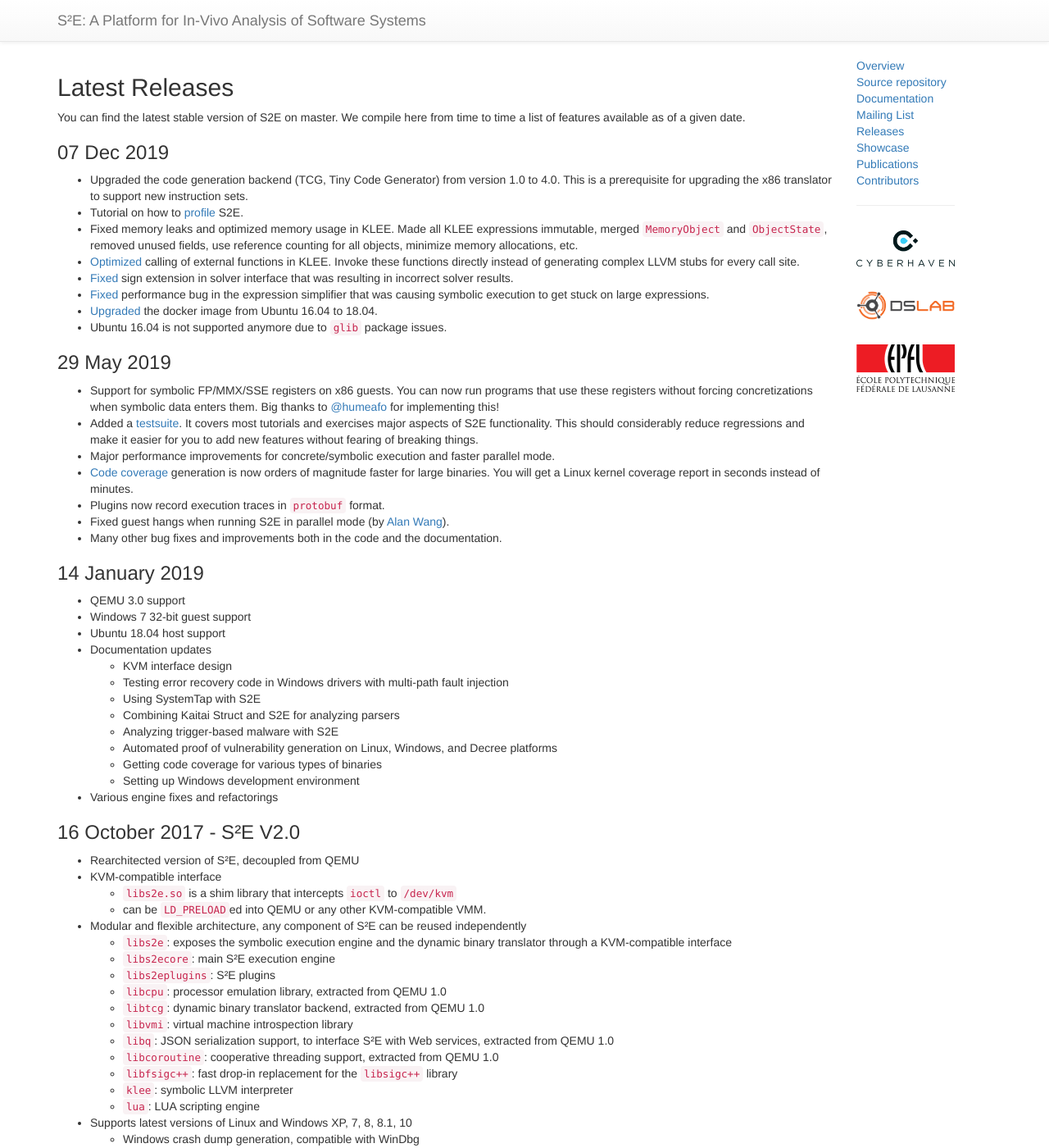
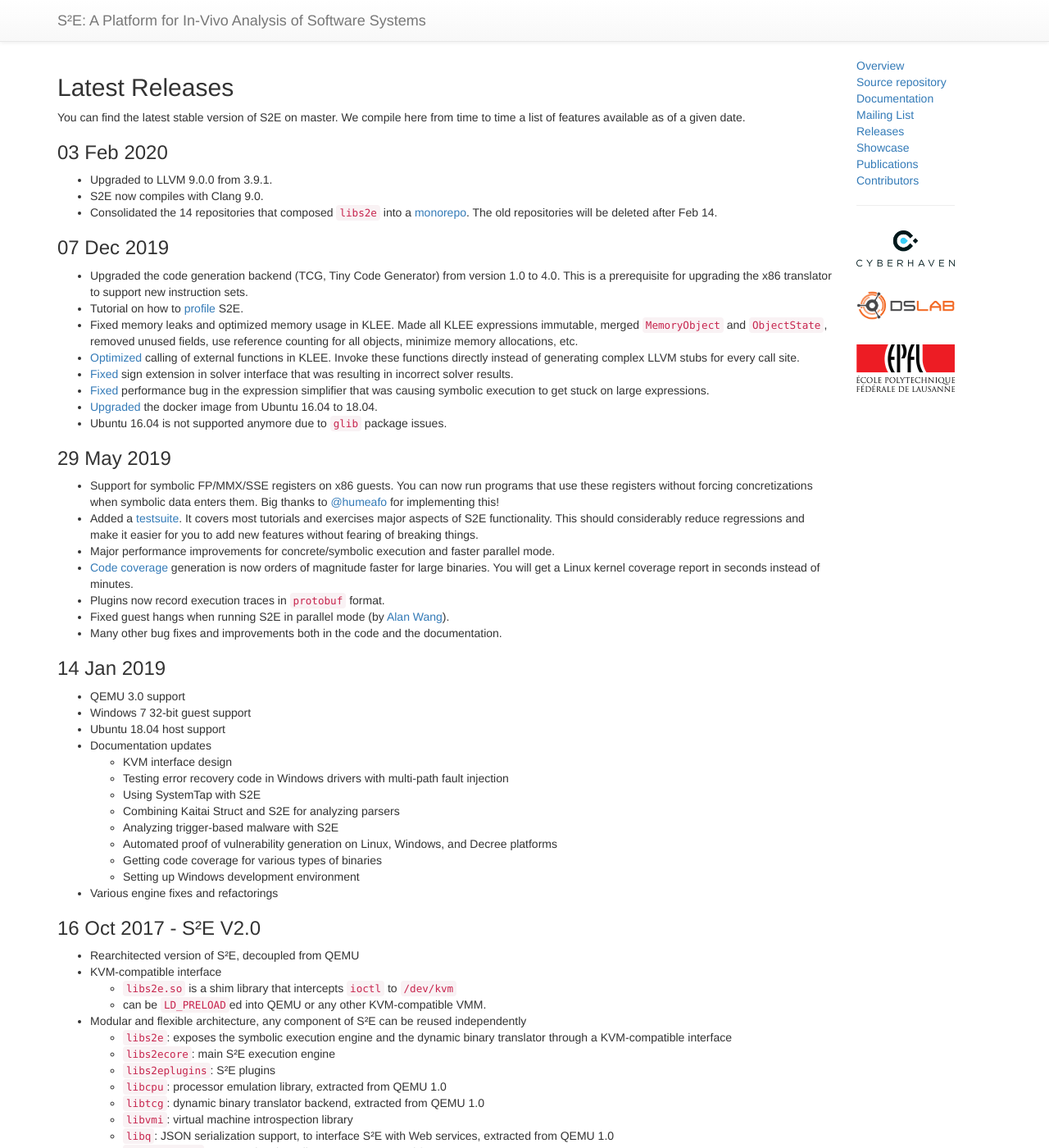
Before and after one commit to S2E2/s2e2.github.io, a Jekyll site: the page built from releases/index.md, in a window 1280 px wide and 1400 px high. Shown: the whole window at 82% size. Built offline with Jekyll 4.4.1, drawn with Linux system fonts in a browser that asks for light colours; nearby versions of some CDN libraries; some of the changed text lies outside the part shown.

Commit message:
releases: added llvm 9.0 + monorepo
Signed-off-by: Vitaly Chipounov <vitaly@cyberhaven.io>

```diff
--- a/releases/index.md
+++ b/releases/index.md
@@ -8,7 +8,15 @@
 You can find the latest stable version of S2E on master. We compile here from time to time a list of features
 available as of a given date.
 
+### 03 Feb 2020
+
+ * Upgraded to LLVM 9.0.0 from 3.9.1.
+ * S2E now compiles with Clang 9.0.
+ * Consolidated the 14 repositories that composed ``libs2e`` into a [monorepo](https://github.com/s2e/s2e).
+   The old repositories will be deleted after Feb 14.
+
 ### 07 Dec 2019
+
  * Upgraded the code generation backend (TCG, Tiny Code Generator) from version 1.0 to 4.0.
    This is a prerequisite for upgrading the x86 translator to support new instruction sets.
  * Tutorial on how to [profile](https://s2e.systems/docs/Profiling/ProfilingS2E.html) S2E.
@@ -24,8 +32,8 @@
    from Ubuntu 16.04 to 18.04.
  * Ubuntu 16.04 is not supported anymore due to `glib` package issues.
 
+### 29 May 2019
 
-### 29 May 2019
  * Support for symbolic FP/MMX/SSE registers on x86 guests. You can now run programs that use these registers
    without forcing concretizations when symbolic data enters them. Big thanks to [@humeafo](https://github.com/humeafo)
    for implementing this!
@@ -40,8 +48,7 @@
    [Alan Wang](https://www.linkedin.com/in/zhongjie-wang-09001922/)).
  * Many other bug fixes and improvements both in the code and the documentation.
 
-
-### 14 January 2019
+### 14 Jan 2019
 
  * QEMU 3.0 support
  * Windows 7 32-bit guest support
@@ -57,8 +64,7 @@
     * Setting up Windows development environment
  * Various engine fixes and refactorings
 
-
-### 16 October 2017 - S²E V2.0
+### 16 Oct 2017 - S²E V2.0
 
  * Rearchitected version of S²E, decoupled from QEMU
  * KVM-compatible interface
@@ -110,18 +116,18 @@
 
 The following releases are archived.
 
-### 05 Dec. 2013 - S²E V1.3
+### 05 Dec 2013 - S²E V1.3
 
   * x86-64 guests support, LLVM 3.2
 
-### 27 Apr. 2012 - S²E V1.2
+### 27 Apr 2012 - S²E V1.2
 
   * QEMU 1.0, LLVM 3.0, Clang
   * S²E now includes the latest features of QEMU and uses a modern toolchain
   * Concolic Execution
   * Reuse your existing testsuites to easily reach deep parts of programs under analysis
 
-### 10 Sep. 2011 - S²E V1.1
+### 10 Sep 2011 - S²E V1.1
 
   * Experimental ARM support
   * Analyze embedded applications
```
